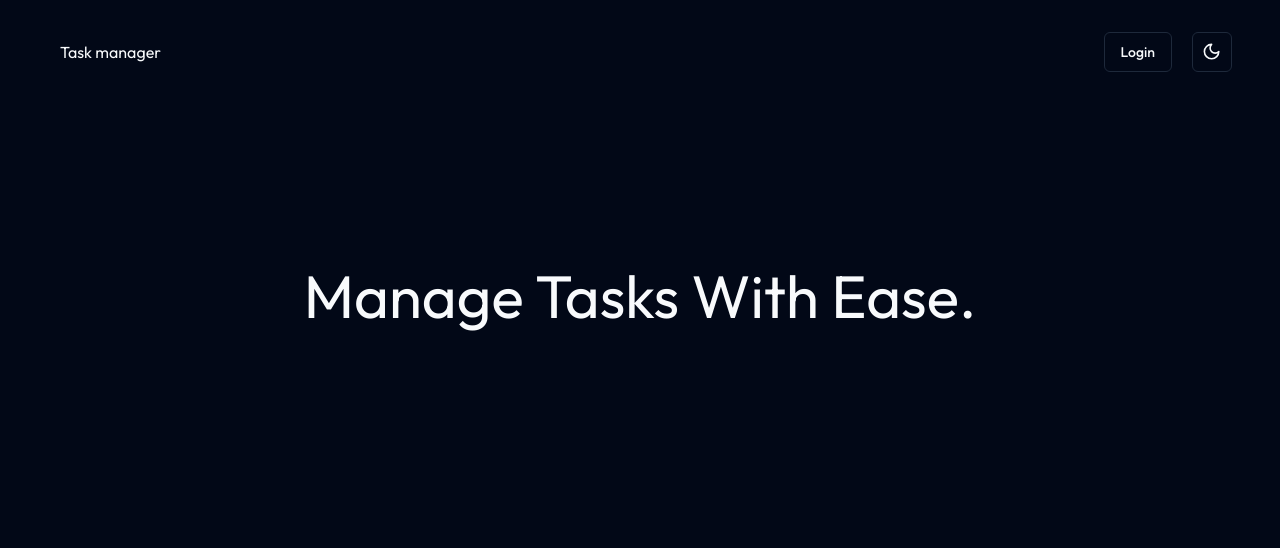
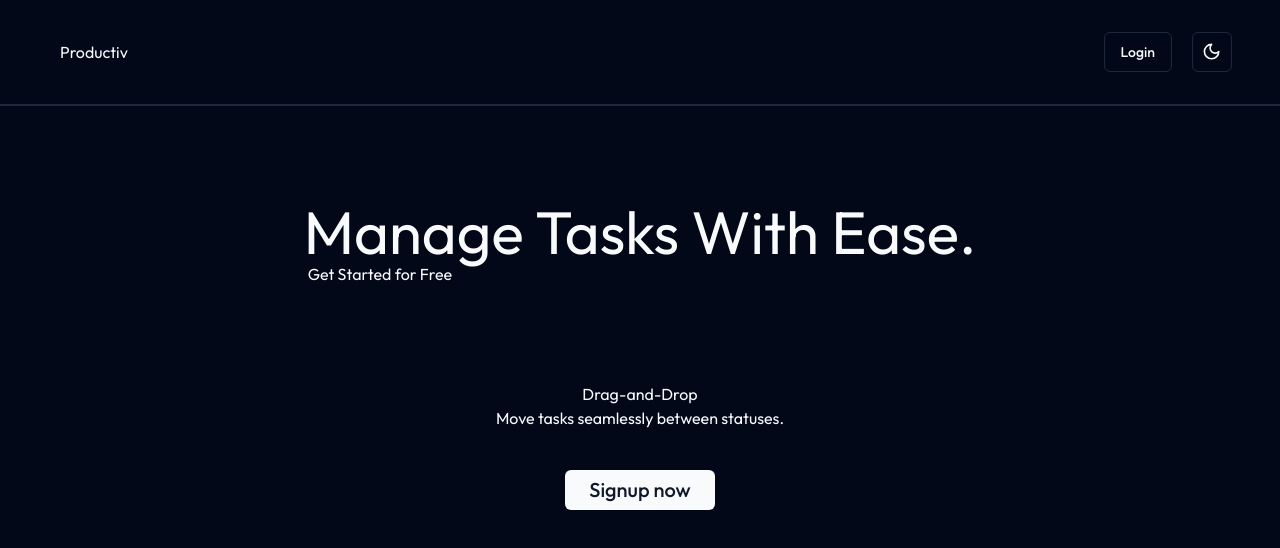
Before and after one commit to MuhammadNazim6/Taskit, a React (Vite) app: page / in a window 1280 px wide. Shown: the top 548 px of the page. Built offline with nearby package versions, Linux system fonts and the light colour scheme.

Commit message:
Frontend functionalities completed

```diff
--- a/src/components/DragAndDrop/Content.tsx
+++ b/src/components/DragAndDrop/Content.tsx
@@ -18,15 +18,15 @@ import {
 import { Input } from "../ui/input";
 import { MdDeleteOutline } from "react-icons/md";
 import { LuClipboardEdit } from "react-icons/lu";
+import { useSelector } from "react-redux";
+import { RootState } from "@/redux/store";
 
 
 const Content = () => {
+  const { taskUserInfo } = useSelector((state: RootState) => state.auth)
+
   const closeAddTaskModal = useRef()
   const [columns, setColumns] = useState({})
-  //   () => {
-  //   const savedColumns = localStorage.getItem("columns");
-  //   return savedColumns ? JSON.parse(savedColumns) : initialColumns;
-  // });
   const [newTask, setNewTask] = useState('')
   const [isEditing, setIsEditing] = useState(false)
   const [editedTask, setEditedTask] = useState('')
@@ -36,21 +36,25 @@ const Content = () => {
     fetchTasks()
   }, [])
 
-  // useEffect(() => {
-  //   localStorage.setItem("columns", JSON.stringify(columns));
-  // }, [columns]);
-
   const fetchTasks = async () => {
     const response = await Api.get('/get-tasks', {
-      params: { userId: '66a3a473a226e006429eff4c' }
+      params: { userId: taskUserInfo._id }
     })
     if (response.data.success) {
       const result = response.data.data[0]
-      setColumns({
-        todo: result.todo || { name: 'To do', items: [] },
-        progress: result.progress || { name: 'In Progress', items: [] },
-        done: result.done || { name: 'Done', items: [] }
-      });
+      if (result) {
+        setColumns({
+          todo: result.todo || { name: 'To do', items: [] },
+          progress: result.progress || { name: 'In Progress', items: [] },
+          done: result.done || { name: 'Done', items: [] }
+        });
+      } else {
+        setColumns({
+          todo: { name: 'To do', items: [] },
+          progress: { name: 'In Progress', items: [] },
+          done: { name: 'Done', items: [] }
+        });
+      }
     }
   }
 
@@ -98,7 +102,7 @@ const Content = () => {
 
 
   const handleAddTask = async () => {
-    const data = { content: newTask, userId: '66a3a473a226e006429eff4c' }
+    const data = { content: newTask, userId: taskUserInfo._id }
     const response = await Api.post('/add-task', data)
     console.log(response.data.success);
     if (response.data.success) {
@@ -156,7 +160,7 @@ const Content = () => {
 
   return (
     <>
-      <div className="w-full flex pl-36">
+      <div className="w-full flex pl-36 pt-10">
         <AlertDialog>
           <AlertDialogTrigger asChild>
             <Button variant="outline" className="outline outline-1">Add new task</Button>
--- a/src/components/User/LandingPage.tsx
+++ b/src/components/User/LandingPage.tsx
@@ -1,9 +1,23 @@
 import React from 'react'
+import { Button } from '../ui/button'
+import { NavLink } from 'react-router-dom'
 
 function LandingPage() {
   return (
-    <div className='flex justify-center items-center h-96'>
-      <h1 className='text-6xl'>Manage Tasks With Ease.</h1>
+    <div className='flex justify-center items-center h-[500px]'>
+      <div className="">
+        <h1 className='text-6xl'>Manage Tasks With Ease.</h1>
+        <p className='pl-1'>Get Started for Free</p>
+        <section className='text-center'>
+          <div className="mt-24">
+            <div className='mb-10'>
+              <h3>Drag-and-Drop</h3>
+              <p>Move tasks seamlessly between statuses.</p>
+            </div>
+            <Button variant='default' className='text-xl'><NavLink to='/signup' className="p-2">Signup now</NavLink></Button>
+          </div>
+        </section>
+      </div>
     </div>
   )
 }
--- a/src/components/User/Navbar.tsx
+++ b/src/components/User/Navbar.tsx
@@ -1,6 +1,6 @@
 import React from 'react'
 import { ModeToggle } from '../mode-toggle'
-import { NavLink } from 'react-router-dom'
+import { NavLink, useNavigate } from 'react-router-dom'
 import {
   AlertDialog,
   AlertDialogAction,
@@ -27,6 +27,9 @@ import {
   FormMessage,
 } from "@/components/ui/form"
 import Api from '@/services/api'
+import { useDispatch, useSelector } from 'react-redux'
+import { setCredentials, userLogout } from '@/redux/slices/authSlice'
+import { RootState } from '@/redux/store'
 
 const FormSchema = z.object({
   email: z.string().email({
@@ -39,28 +42,58 @@ const FormSchema = z.object({
 
 
 function Navbar() {
+  const { taskUserLoggedIn } = useSelector((state: RootState) => state.auth)
+
+  const dispatch = useDispatch()
+  const navigate = useNavigate()
 
   const form = useForm<z.infer<typeof FormSchema>>({
     resolver: zodResolver(FormSchema),
     defaultValues: {
       email: "",
-      password:""
+      password: ""
     },
   })
 
   async function onSubmit(data: z.infer<typeof FormSchema>) {
-    const response = await Api.post('/login',data)
-    console.log(response);
+    const response = await Api.post('/login', data)
+    if (response.data.success) {
+      console.log(response.data.data);
 
+      dispatch(setCredentials({ ...response.data.data }));
+      navigate("/", { replace: true });
+    }
+  }
+
+  const handleLogout = async () => {
+    dispatch(userLogout())
+    navigate("/", { replace: true });
   }
 
   return (
-    <div className="w-full flex justify-between p-7 px-12">
-      <NavLink to='/' className="p-3">Task manager</NavLink>
+    <div className="w-full flex justify-between p-7 px-12 border-b-2">
+      <NavLink to='/' className="p-3">Productiv</NavLink>
       <div className="flex space-x-14">
       </div>
       <div className="flex items-center justify-center space-x-5">
+        {taskUserLoggedIn
+          ? (
             <AlertDialog>
+              <AlertDialogTrigger asChild>
+                <Button variant="outline">Logout</Button>
+              </AlertDialogTrigger>
+              <AlertDialogContent>
+                <AlertDialogHeader>
+                  <AlertDialogTitle>Want to continue?</AlertDialogTitle>
+                </AlertDialogHeader>
+                <AlertDialogFooter>
+                  <AlertDialogCancel >Cancel</AlertDialogCancel>
+                  <AlertDialogAction onClick={handleLogout}>Logout</AlertDialogAction>
+                </AlertDialogFooter>
+              </AlertDialogContent>
+            </AlertDialog>
+          )
+          : (<AlertDialog>
             <AlertDialogTrigger asChild>
               <Button variant="outline">Login</Button>
             </AlertDialogTrigger>
@@ -96,7 +129,7 @@ function Navbar() {
                           )}
                         />
                         <div className="flex justify-center">
-                        <Button type="submit" className='w-full mt-10'>Login</Button>
+                          <AlertDialogAction type="submit" className='w-full mt-10'>Login</AlertDialogAction>
                         </div>
                         <AlertDialogCancel className='w-full mt-10'>Cancel</AlertDialogCancel>
                         <p className='text-center'>new user?<NavLink to='/signup' className="p-2 text-blue-500">Signup</NavLink></p>
@@ -109,11 +142,12 @@ function Navbar() {
               <AlertDialogFooter>
               </AlertDialogFooter>
             </AlertDialogContent>
-        </AlertDialog>
+          </AlertDialog >)
+        }
 
         <ModeToggle />
-      </div>
-    </div>
+      </div >
+    </div >
   )
 }
 
--- a/src/pages/Signup.tsx
+++ b/src/pages/Signup.tsx
@@ -1,4 +1,4 @@
-import React from 'react'
+import React, { useEffect } from 'react'
 import Navbar from '@/components/User/Navbar'
 import { zodResolver } from "@hookform/resolvers/zod"
 import { useForm } from "react-hook-form"
@@ -6,16 +6,17 @@ import { z } from "zod"
 import {
   Form,
   FormControl,
-  FormDescription,
   FormField,
   FormItem,
-  FormLabel,
   FormMessage,
 } from "@/components/ui/form"
 import { Button } from "@/components/ui/button"
 import { Input } from "@/components/ui/input"
-import { NavLink } from 'react-router-dom'
+import { NavLink, useNavigate } from 'react-router-dom'
 import Api from '@/services/api'
+import { useDispatch, useSelector } from 'react-redux'
+import { setCredentials } from '@/redux/slices/authSlice'
+import { RootState } from '@/redux/store'
 
 
 const FormSchema = z.object({
@@ -30,6 +31,16 @@ const FormSchema = z.object({
   }),
 })
 function Signup() {
+  const dispatch = useDispatch()
+  const navigate = useNavigate()
+
+  const { taskUserLoggedIn } = useSelector((state: RootState) => state.auth)
+
+  useEffect(()=>{
+    if(taskUserLoggedIn){
+      navigate("/", { replace: true });
+    }
+  })
 
   const form = useForm<z.infer<typeof FormSchema>>({
     resolver: zodResolver(FormSchema),
@@ -42,8 +53,10 @@ function Signup() {
 
   async function onSubmit(data: z.infer<typeof FormSchema>) {
     const response = await Api.post('/signup', data)
-    console.log(response);
-
+    if (response.data.success) {
+      dispatch(setCredentials({ ...response.data.data }));
+      navigate("/", { replace: true });
+    }
   }
   return (
     <div className="min-h-screen flex flex-col">
```
Lines whose indentation alone changed are shown as unchanged.
